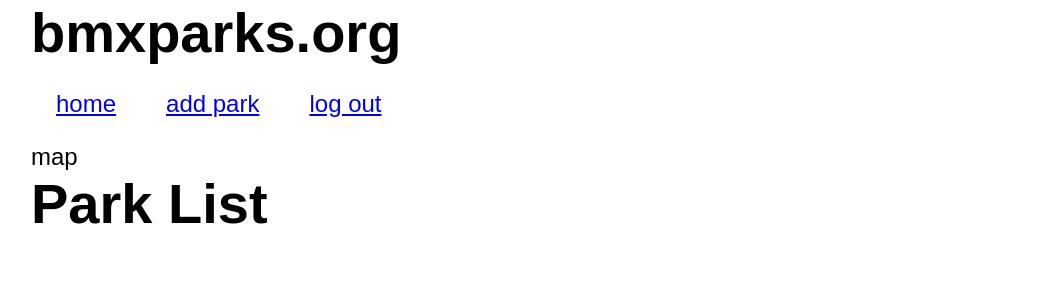
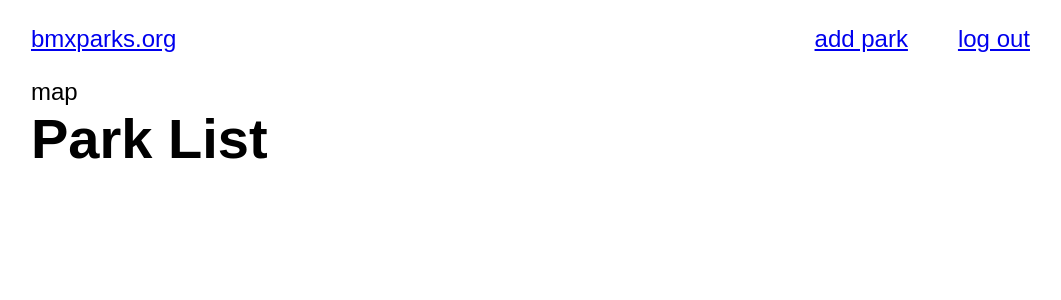
Before and after one commit to guigacarvalho/bmx-redux, a React (Create React App) app in the folder client/: page / in a window 1280 px wide. Shown: the top 300 px of the page, without its empty margins (97-1158 px from the left). Built offline with nearby package versions, Linux system fonts and the light colour scheme.

Commit message:
added code & styling to Header

```diff
--- a/client/src/App.css
+++ /dev/null
@@ -1,9 +0,0 @@
-.nav-links {
-  display: flex;
-  flex-direction: row;
-  list-style-type: none;
-}
-
-li {
-  margin: 25px;
-}
--- a/client/src/App.js
+++ b/client/src/App.js
@@ -1,18 +1,22 @@
-import { BrowserRouter, Route, Routes, useLocation } from 'react-router-dom';
+import { BrowserRouter, Route, Routes } from 'react-router-dom';
 import { Home } from "./pages/Home"
 import { ParkRoutes } from './ParkRoutes'
 import { NotFound } from "./pages/NotFound"
-import './App.css'
+
+import Header from './components/Header';
 
 function App() {
   return (
     <>
       <BrowserRouter>
-        <Routes>
-            <Route path="/" element={<Home />} />
-            <Route path="/addpark/*" element={<ParkRoutes />} />
-            <Route path="*" element={<NotFound />} />
-        </Routes>
+        <div className='container'>
+          <Header />
+          <Routes>
+              <Route path="/" element={<Home />} />
+              <Route path="/addpark/*" element={<ParkRoutes />} />
+              <Route path="*" element={<NotFound />} />
+          </Routes>
+        </div>
       </BrowserRouter>
     </>
   );
--- a/client/src/components/Header.jsx
+++ b/client/src/components/Header.jsx
@@ -0,0 +1,22 @@
+import { Link } from 'react-router-dom'
+
+const Header = () => {
+
+    return (
+        <header className='header'>
+            <div className='logo'>
+                <Link to='/'>bmxparks.org</Link>
+            </div>
+            <ul class="nav-links">
+                <li>
+                    <Link end to="/addpark">add park</Link>
+                </li>
+                <li>
+                    <Link end to="/logout">log out</Link>
+                </li>
+            </ul>
+        </header>
+    )
+}
+
+export default Header
--- a/client/src/index.css
+++ b/client/src/index.css
@@ -40,6 +40,13 @@ article {
   padding: 1em;
 }
 
+.header {
+  display: flex;
+  flex-direction: row;
+  align-items: center;
+  justify-content: space-between;
+}
+
 h1 {
   font-size: 3.5rem;
 }
@@ -67,3 +74,13 @@ form {
   color: whitesmoke;
   font-size: 1rem;
 }
+
+.nav-links {
+  display: flex;
+  flex-direction: row;
+  list-style-type: none;
+}
+
+li {
+  margin: 25px;
+}
--- a/client/src/index.js
+++ b/client/src/index.js
@@ -2,7 +2,6 @@ import React from 'react';
 import ReactDOM from 'react-dom/client';
 import './index.css';
 import App from './App';
-import { BrowserRouter } from 'react-router-dom'
 
 const root = ReactDOM.createRoot(document.getElementById('root'));
 root.render(
--- a/client/src/pages/Home.js
+++ b/client/src/pages/Home.js
@@ -1,27 +1,9 @@
-import { NavLink, useLocation } from 'react-router-dom';
 import { Map } from '../components/Map'
 import { ParkList } from './ParkList';
-import '../App.css'
 
 export function Home() {
-    const location = useLocation()
     return (
     <>
-        <h1 class="header">bmxparks.org</h1>
-        <nav class="nav">
-            <ul class="nav-links">
-                <li>
-                    <NavLink to="/">home</NavLink>
-                </li>
-                <li>
-                    <NavLink end to="/addpark">add park</NavLink>
-                </li>
-                <li>
-                    <NavLink end to="/logout">log out</NavLink>
-                </li>
-            </ul>
-        </nav>
-        {location.state}
         <Map />
         <ParkList />
     </>
```
